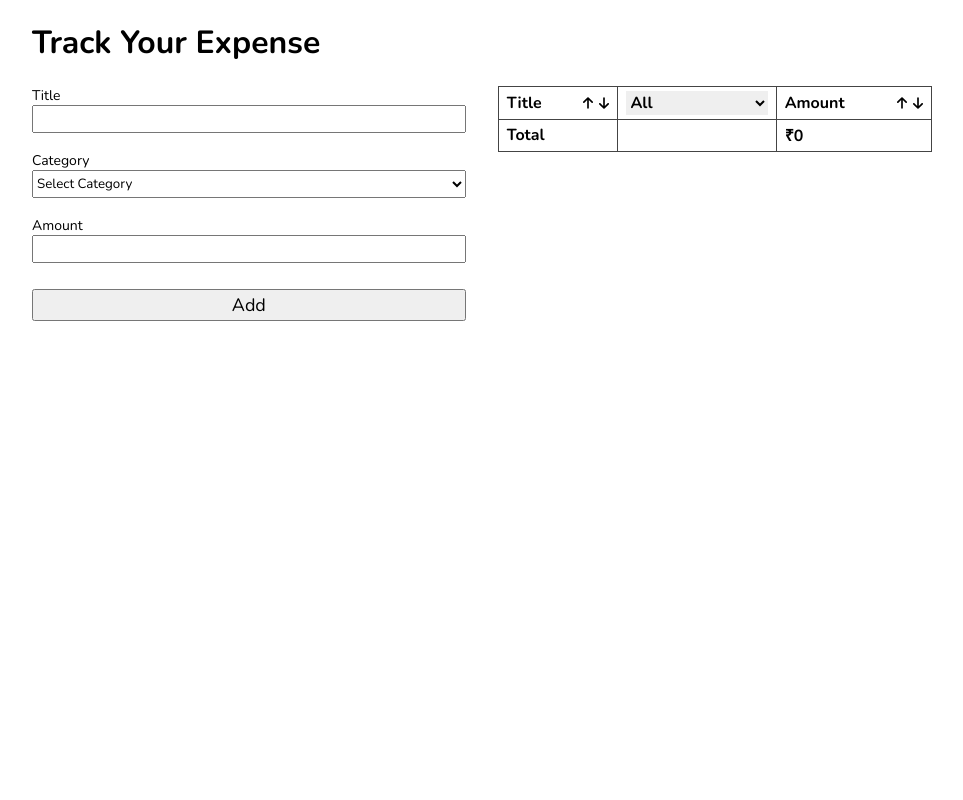
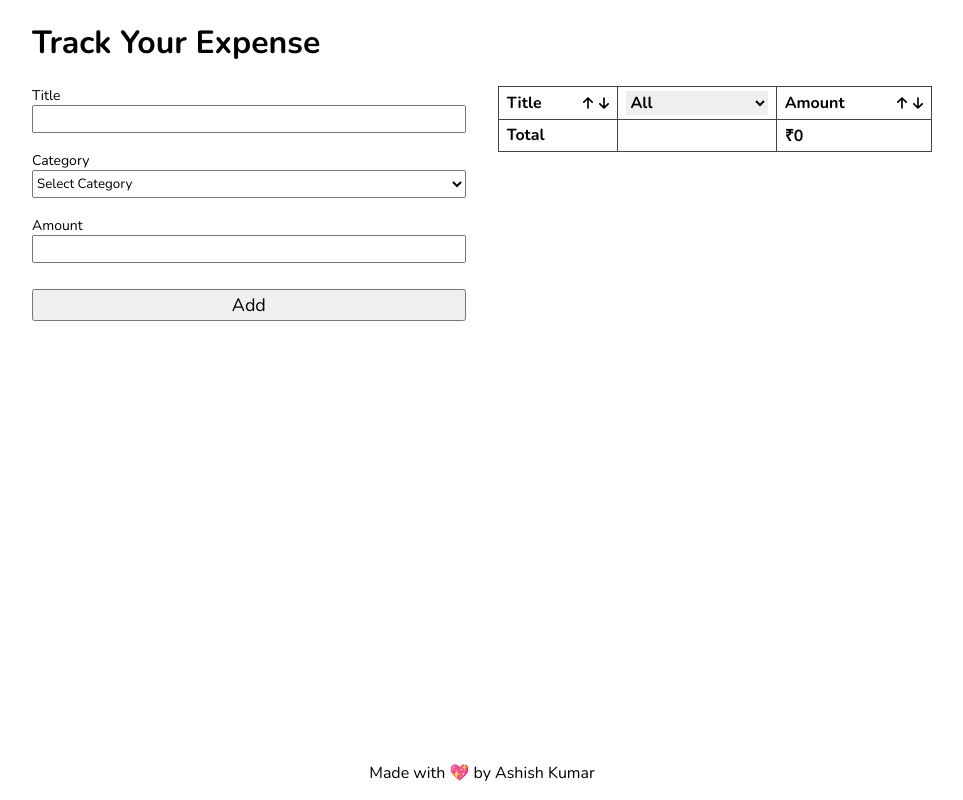
Before and after one commit to ashish-kumardev/expense-tracker-react.js, a React (Vite) app: page / in a window 1280 px wide. Shown: the whole page, without its empty margins (158-1121 px from the left). Built offline with nearby package versions, Linux system fonts and the light colour scheme.

Commit message:
add footer

```diff
--- a/src/App.css
+++ b/src/App.css
@@ -146,6 +146,14 @@ main {
   font-size: 1rem;
 }
 
+footer{
+  position: absolute;
+  bottom: 1rem;
+  left: 0;
+  width: 100%;
+  text-align: center;
+}
+
 @media (max-width: 900px) {
   body {
     margin-inline: 16px;
--- a/src/App.jsx
+++ b/src/App.jsx
@@ -30,6 +30,7 @@ function App() {
         />
       </div>
 
+    <footer>Made with 💖 by Ashish Kumar</footer>
     </main>
   );
 }
```
